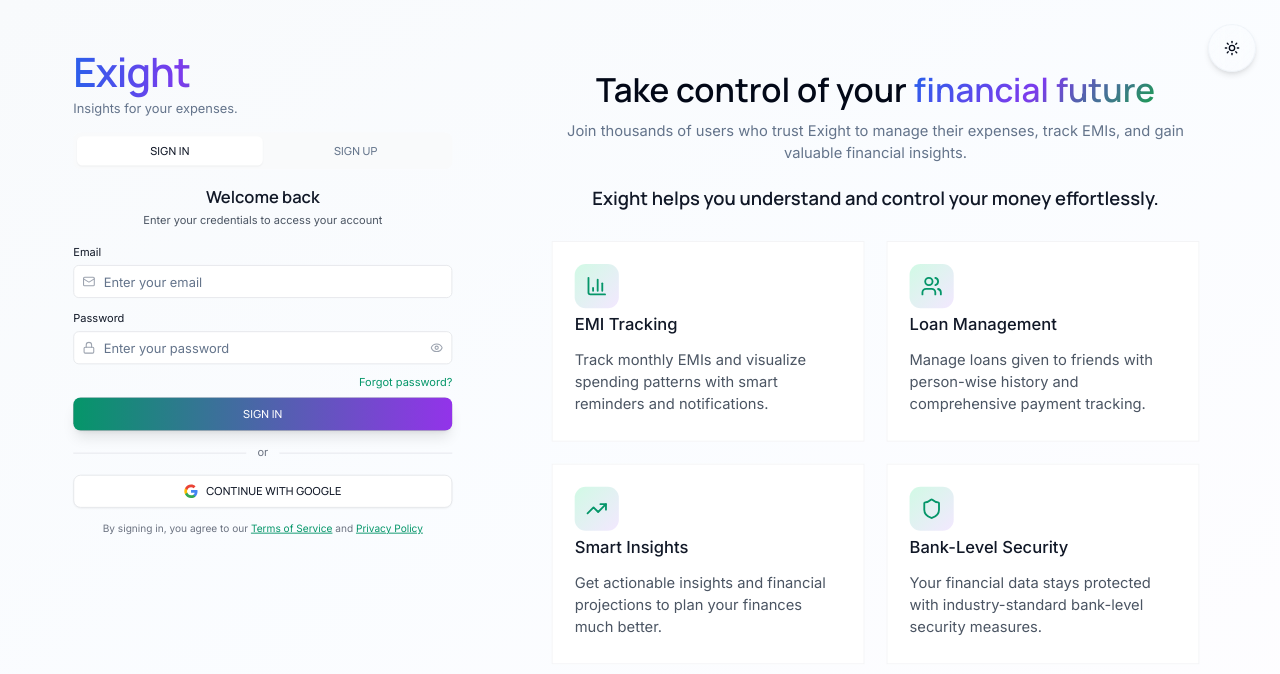
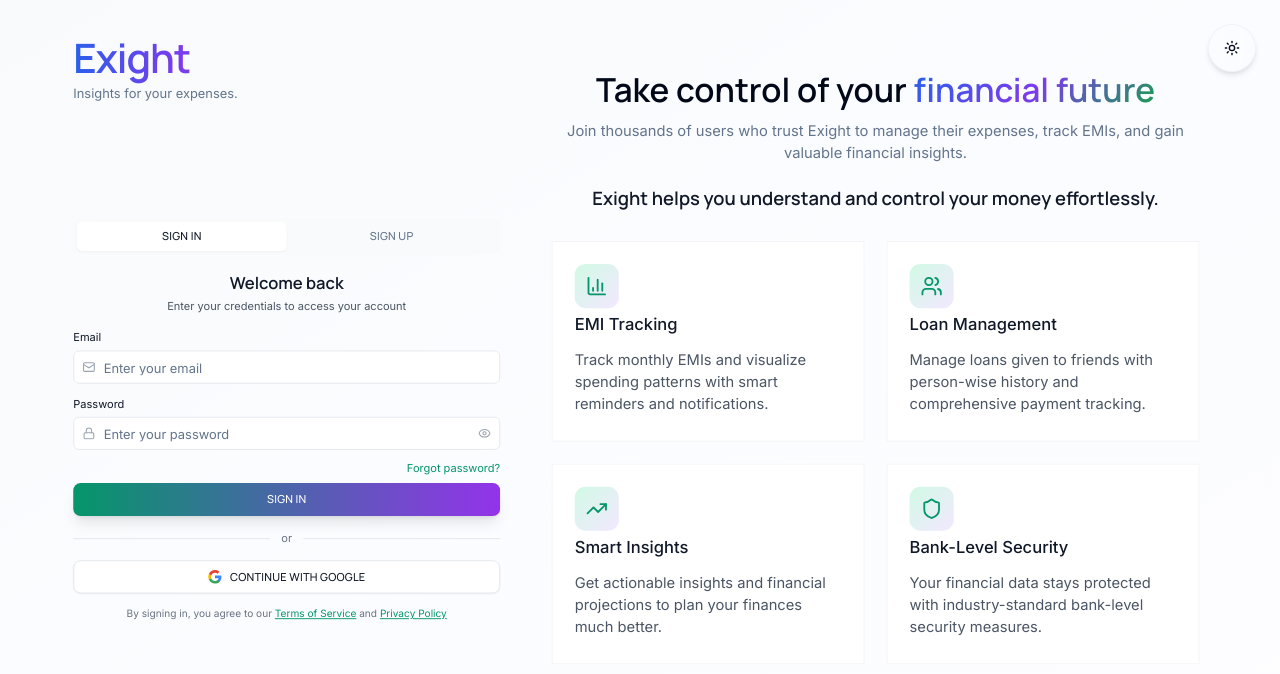
Before and after one commit to rescuedragon/exight2.0, a React (Vite) app: page /#/ in a window 1280 px wide. Shown: the top 674 px of the page. Built offline with nearby package versions, Linux system fonts and the light colour scheme.

Commit message:
style: Refine layout and structure of LoginPage for improved user experience
- Adjusted dimensions and alignment of elements in LoginPage for better visual consistency
- Enhanced the layout of the authentication form and related components for a more cohesive design

```diff
--- a/src/pages/LoginPage.tsx
+++ b/src/pages/LoginPage.tsx
@@ -19,9 +19,9 @@
             {/* 40/60 split container */}
             <div className="w-full h-full flex items-stretch justify-center">
               {/* Left: Auth 40% */}
-              <div className="w-[40%] h-full flex items-start justify-start">
-                <div className="w-full max-w-[460px] pt-14 pl-6 pr-6 space-y-4">
-                  {/* Brand */}
+              <div className="w-[40%] h-full flex items-stretch justify-start">
+                <div className="w-full max-w-[520px] h-full pl-6 pr-6 pt-10 flex flex-col">
+                  {/* Brand (pinned top-left) */}
                   <div className="text-left">
                     <h1 className="text-[44px] leading-none font-extrabold tracking-tight typography-heading">
                       <span className="bg-gradient-to-r from-blue-accent via-purple-accent to-emerald-accent bg-clip-text text-transparent animate-gradient-x bg-[length:200%_200%]">Exight</span>
@@ -29,23 +29,21 @@
                     <p className="mt-2 text-sm text-muted-foreground typography-body">Insights for your expenses.</p>
                   </div>
 
-                  {/* Tabs + Form */}
-                  <div className="mt-4">
+                  {/* Centered block: Tabs + Form + Divider + Google + Terms */}
+                  <div className="flex-1 flex items-center">
+                    <div className="w-full space-y-4">
                       <AuthForm />
-                  </div>
-
-                  {/* Divider and Google */}
                       <div className="flex items-center space-x-3">
                         <div className="flex-1 border-t border-gray-200 dark:border-gray-800"></div>
                         <span className="text-xs text-gray-500 typography-small">or</span>
                         <div className="flex-1 border-t border-gray-200 dark:border-gray-800"></div>
                       </div>
                       <GoogleAuthButton />
-
-                  {/* Terms */}
                       <p className="text-[11px] text-gray-500 typography-small text-center leading-tight">
                         By signing in, you agree to our <button className="text-emerald-600 hover:text-emerald-700 underline">Terms of Service</button> and <button className="text-emerald-600 hover:text-emerald-700 underline">Privacy Policy</button>
                       </p>
+                    </div>
+                  </div>
                 </div>
               </div>
 
```
Lines whose indentation alone changed are shown as unchanged.
